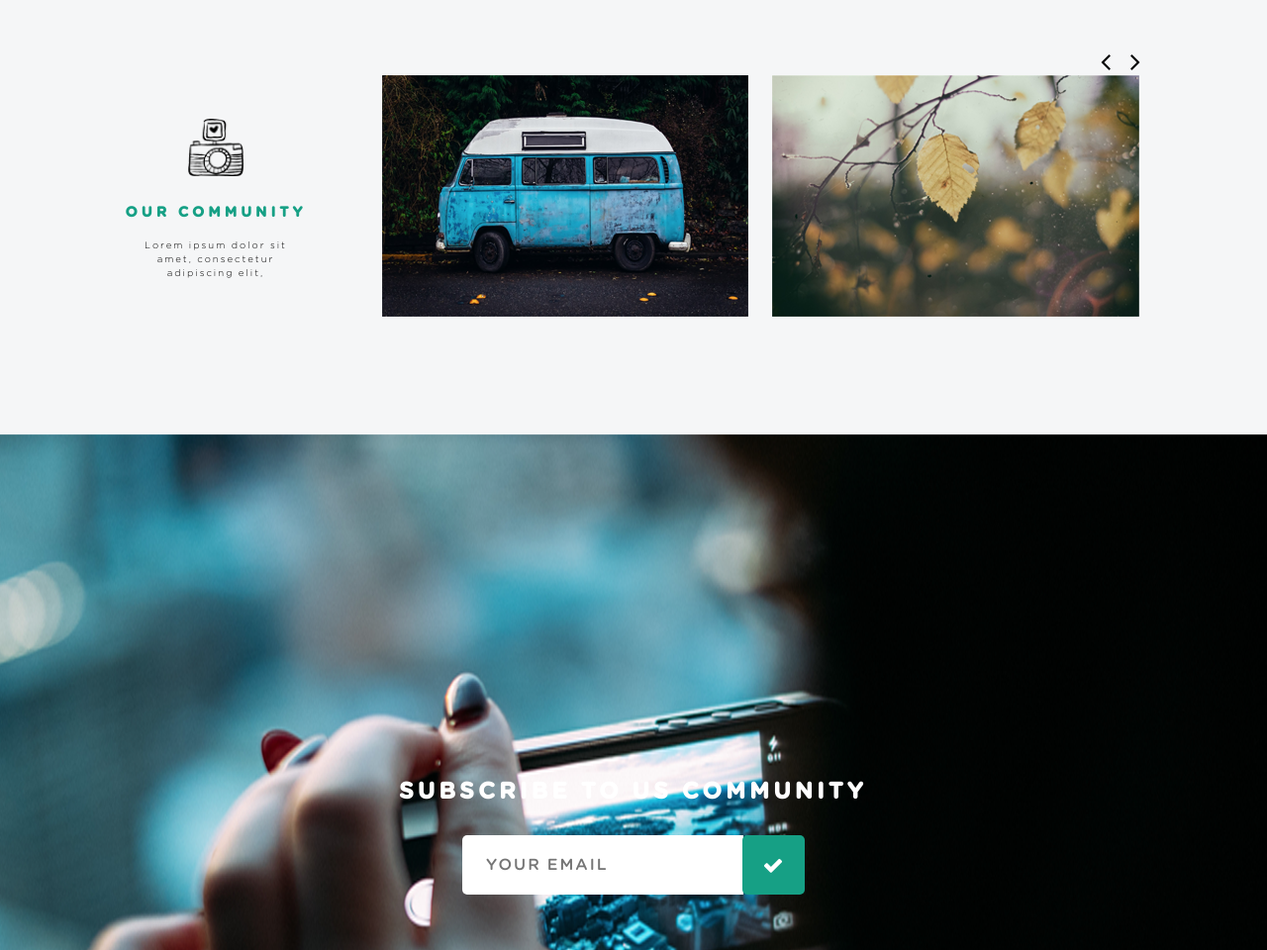
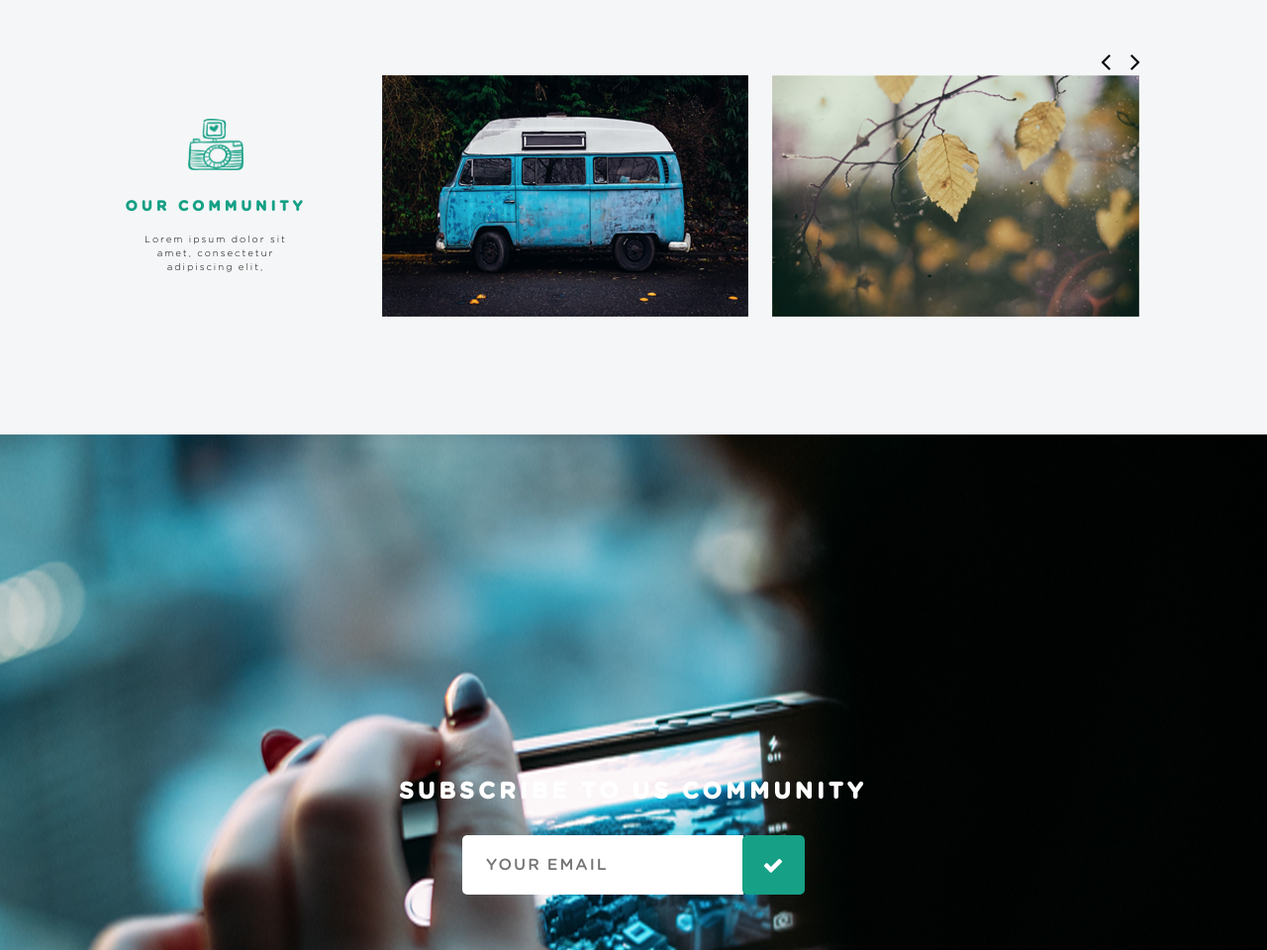
Before and after one commit to alexstar2008/alexstar2008.github.io, a plain HTML site: page index.html in a window 1280 px wide. Shown: the part 1840-2800 px from the top of the page at 99% size. Drawn offline with Linux system fonts and the light colour scheme.

Commit message:
Update commit

```diff
--- a/index.html
+++ b/index.html
@@ -13,7 +13,7 @@
             <ul>
                 <li><a href="" title="Home Page">Home</a></li>
                 <li><a href="" title="Photoapp Page">Photoapp</a></li>
-                <li><img src="imgs/logo.png" /></li>
+                <li><img src="imgs/logoWhite.png" /></li>
                 <li><a href="" title="Design Page">Design</a></li>
                 <li><a href="" title="Download Page">Download</a></li>
             </ul>
@@ -68,7 +68,7 @@
                     <i class="fa fa-angle-right " aria-hidden="true"></i>
                 </div>
                     <article>
-                        <img src="imgs/logo.png" alt="logo" />
+                        <img src="imgs/logoGreen.png" alt="logo" />
                         <h3>OUR COMMUNITY</h3>
                         <p>Lorem ipsum dolor sit<br/> amet,
                          consectetur<br /> adipiscing elit,</p>
@@ -121,7 +121,7 @@
             </ul>
             <h4>Copyright by phototime - all right reserved</h4>
         </div>
-        <img src="imgs/logo.png" alt="logo" />
+        <img src="imgs/logoGreen.png" alt="logo" />
     </footer>
 </body>
 </html>
```
Also changed, not shown: imgs/logo.png (deleted), imgs/logoGreen.png (added), imgs/logoWhite.png (added).
